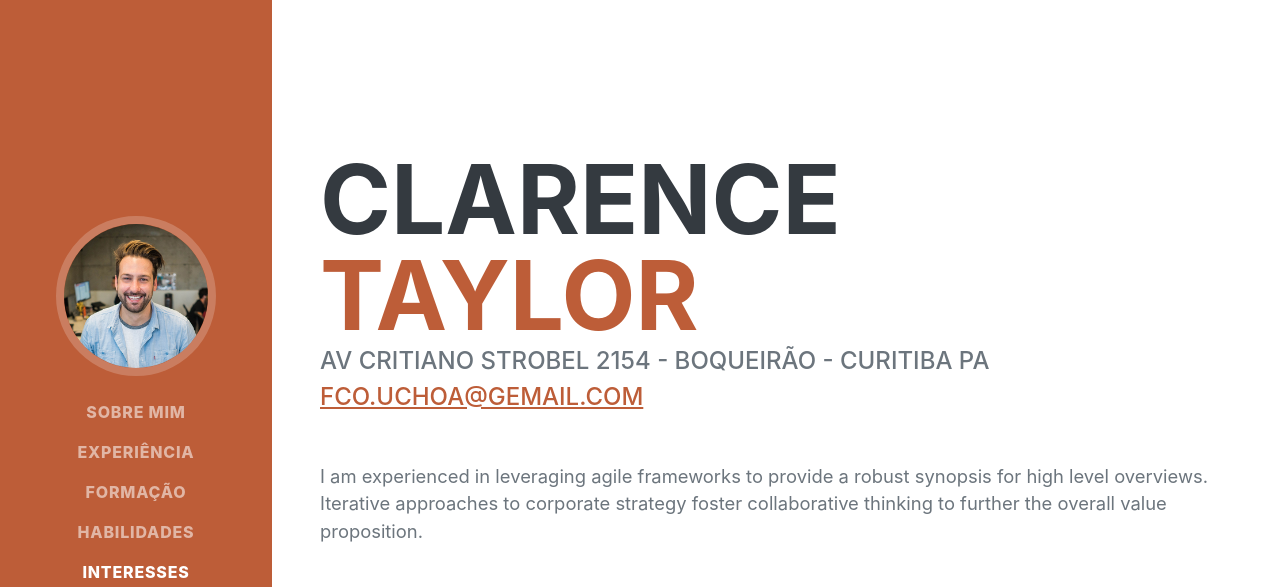
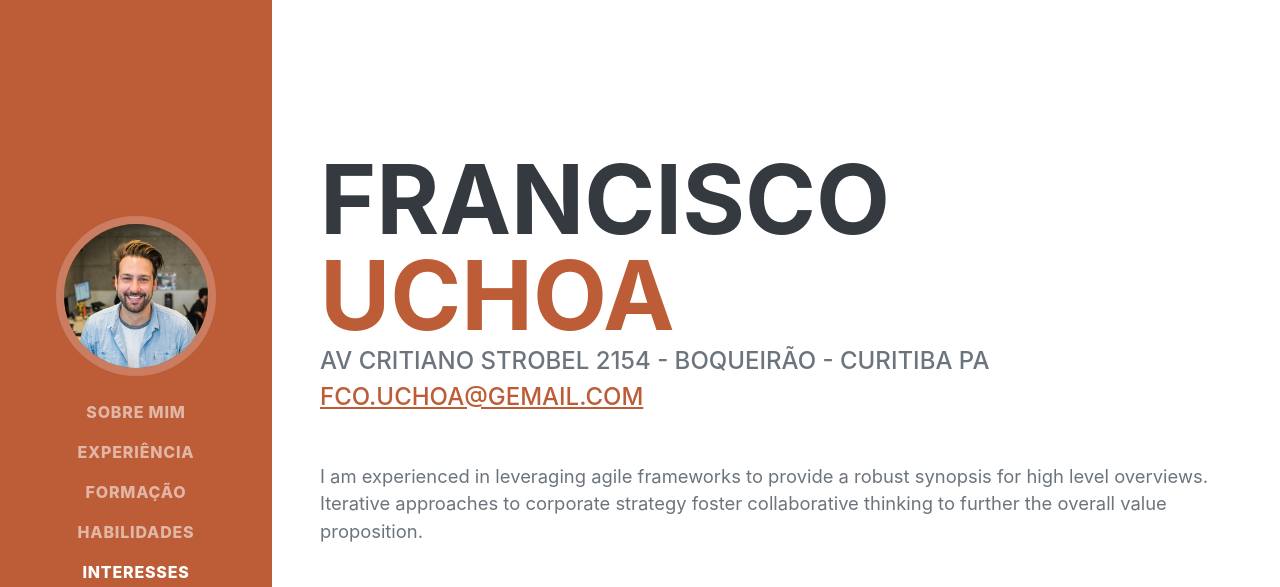
Before and after one commit to franciscouchoa/meu-portfolio, a plain HTML site: page index.html in a window 1280 px wide. Shown: the top 587 px of the page. Drawn offline with nearby package versions, Linux system fonts and the light colour scheme; a web font is replaced by a local one.

Commit message:
Atualização do nome

```diff
--- a/index.html
+++ b/index.html
@@ -39,8 +39,8 @@
             <section class="resume-section" id="about">
                 <div class="resume-section-content">
                     <h1 class="mb-0">
-                        Clarence
-                        <span class="text-primary">Taylor</span>
+                        Francisco
+                        <span class="text-primary">Uchoa</span>
                     </h1>
                     <div class="subheading mb-5">
                         Av Critiano Strobel 2154 - Boqueirão - Curitiba PA
```
